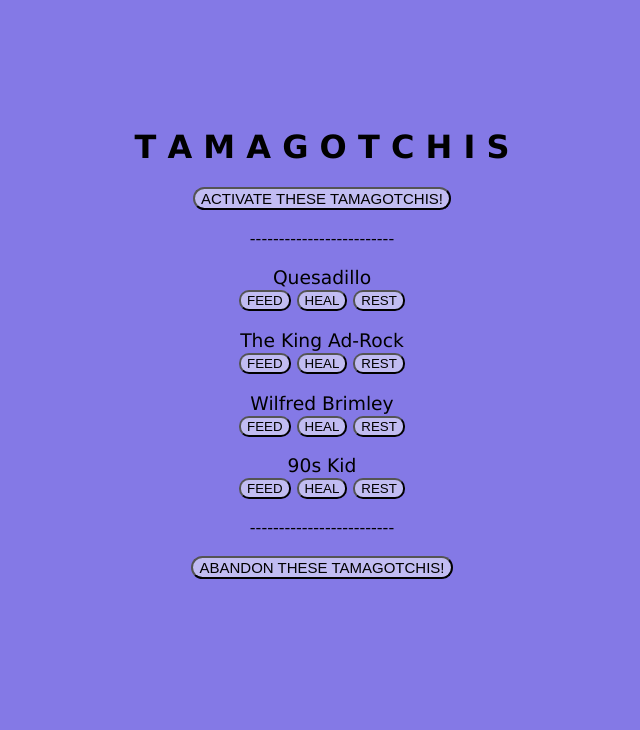
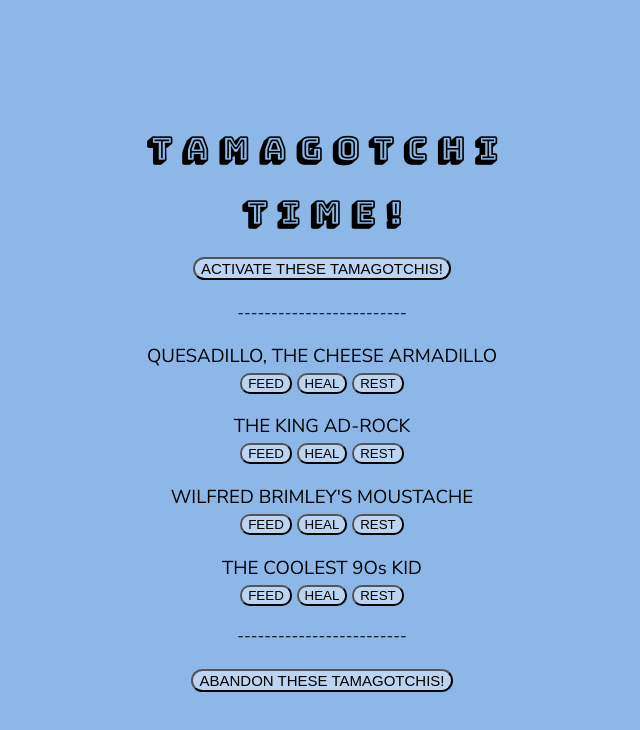
Before and after one commit to N-Crofts/homework_9-18, a plain HTML site: page index.html in a window 1280 px wide. Shown: the whole page, without its empty margins (318-958 px from the left). Drawn offline with Linux system fonts and the light colour scheme.

Commit message:
add minor style changes

```diff
--- a/index.html
+++ b/index.html
@@ -10,12 +10,13 @@
     <!-- player is loaded afterwards so that it may refer to tamagotchi -->
     <script type="text/javascript" src="player.js"></script>
     <link rel="stylesheet" type="text/css" href="style.css">
-  </head>
+    <link href="https://fonts.googleapis.com/css?family=Bungee+Shade|Nunito+Sans" rel="stylesheet">  </head>
 
   <body>
 
     <header>
-      <h1> T A M A G O T C H I S </h1>
+      <h1> T A M A G O T C H I </h1>
+      <h1> T I M E ! </h1>
     </header>
 
       <div>
@@ -27,7 +28,7 @@
         <div>-------------------------</div>
 
 
-    <h3>Quesadillo
+    <h3>QUESADILLO, THE CHEESE ARMADILLO
       <div>
         <button class="feedButton" type="button" onclick="player.feedTamagotchi(Quesadillo)">FEED</button>
         <button class="healButton" type="button" onclick="player.medicateTamagotchi(Quesadillo)">HEAL</button>
@@ -35,7 +36,7 @@
       </div>
     </h3>
 
-    <h3>The King Ad-Rock
+    <h3>THE KING AD-ROCK
       <div>
         <button class="feedButton" type="button" onclick="player.feedTamagotchi(TheKingAdRock)">FEED</button>
         <button class="healButton" type="button" onclick="player.medicateTamagotchi(TheKingAdRock)">HEAL</button>
@@ -43,7 +44,7 @@
       </div>
     </h3>
 
-    <h3>Wilfred Brimley
+    <h3>WILFRED BRIMLEY'S MOUSTACHE
       <div>
         <button class="feedButton" type="button" onclick="player.feedTamagotchi(WilfredBrimly)">FEED</button>
         <button class="healButton" type="button" onclick="player.medicateTamagotchi(WilfredBrimly)">HEAL</button>
@@ -51,7 +52,7 @@
       </div>
     </h3>
 
-    <h3>90s Kid
+    <h3>THE COOLEST 9Os KID
       <div>
         <button class="feedButton" type="button" onclick="player.feedTamagotchi(NinetiesKid)">FEED</button>
         <button class="healButton" type="button" onclick="player.medicateTamagotchi(NinetiesKid)">HEAL</button>
--- a/style.css
+++ b/style.css
@@ -1,35 +1,39 @@
 body {
-    background-color: rgb(132, 121, 230);
-    font-family: 'Lucida Sans', 'Lucida Sans Regular', 'Lucida Grande', 'Lucida Sans Unicode', Geneva, Verdana, sans-serif;
+    background-color: rgb(141, 183, 231);
+    font-family: 'Nunito Sans', sans-serif;
     text-align: center;
     margin-top: 10%;
+}
+
+header {
+    font-family: 'Bungee Shade', cursive;
 }
 
 .buttonActivate {
     font-size: 15px;
     border-radius: 15px;
-    background-color: rgba(255,255,255, 0.5);
+    background-color: rgba(255,255,255, 0.4);
 
 }
 
 .buttonAbandon {
     font-size: 15px;
     border-radius: 15px;
-    background-color: rgba(255,255,255, 0.5);
+    background-color: rgba(255,255,255, 0.4);
 }
 
 .feedButton {
-    background-color: rgba(255,255,255, 0.5);
+    background-color: rgba(255,255,255, 0.4);
     border-radius: 10px;
 }
 
 .healButton {
-    background-color: rgba(255,255,255, 0.5);
+    background-color: rgba(255,255,255, 0.4);
     border-radius: 10px;
 }
 
 .restButton {
-    background-color: rgba(255,255,255, 0.5);
+    background-color: rgba(255,255,255, 0.4);
     border-radius: 10px;
 }
 
```
